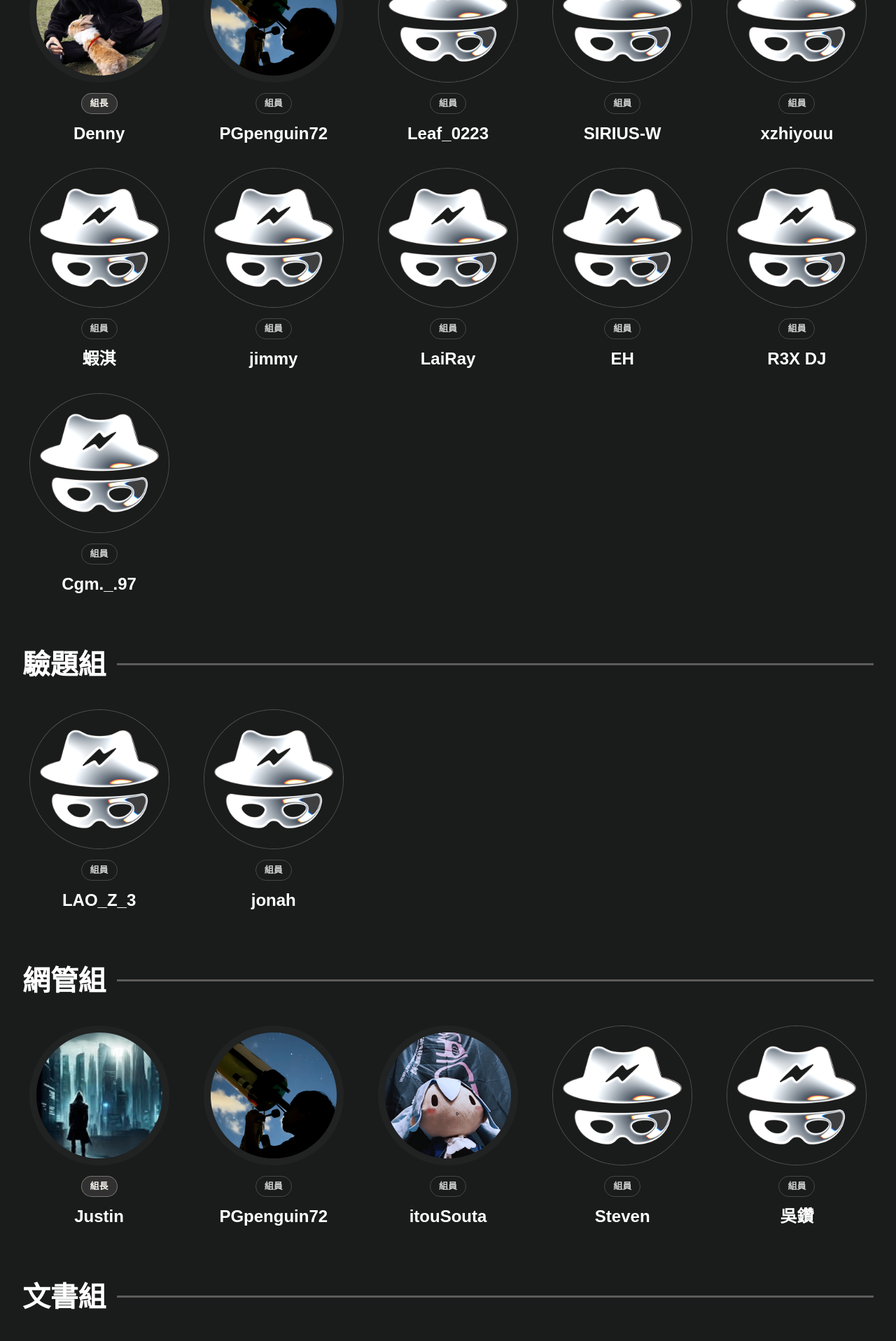
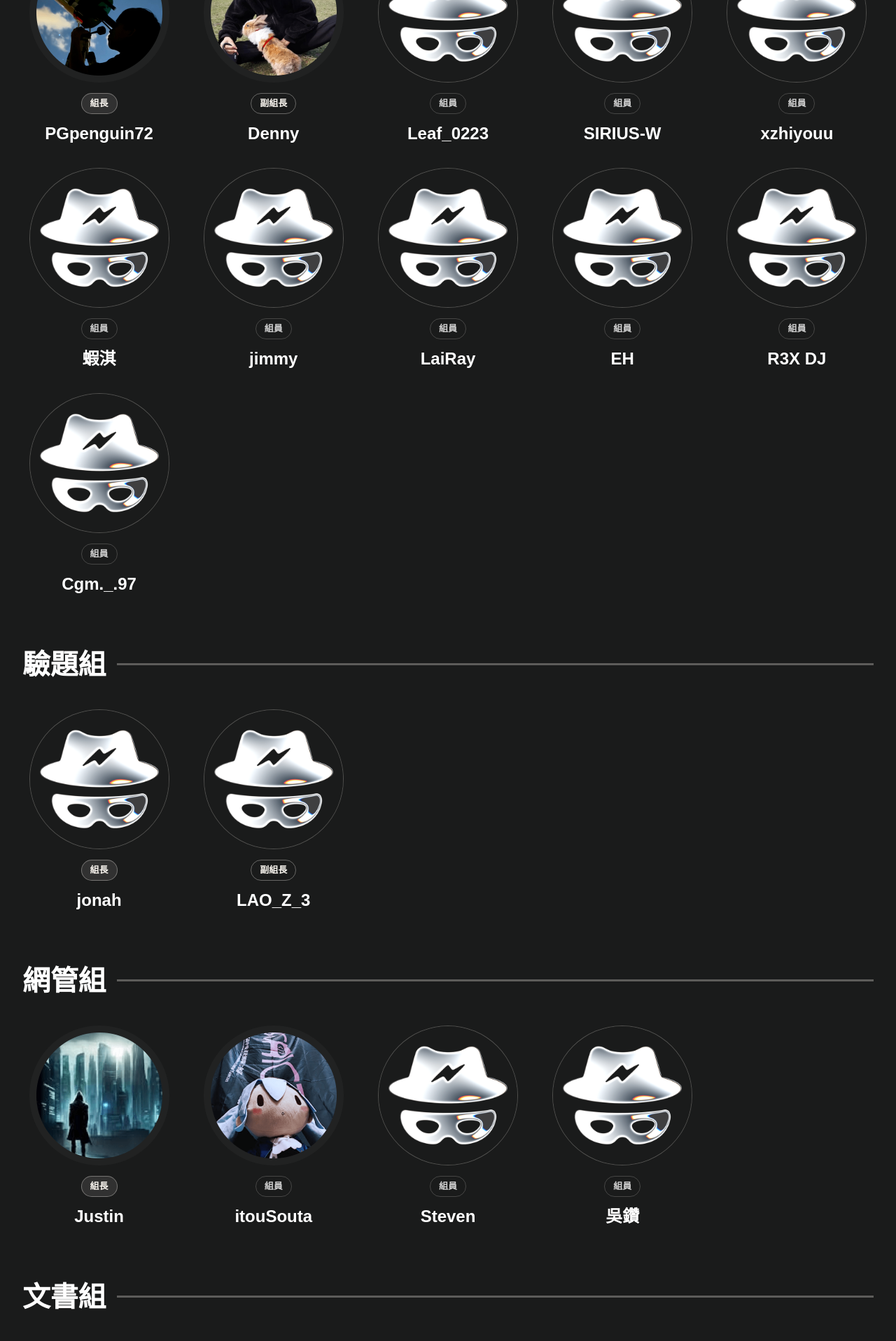
Before and after one commit to itousouta15/thjcc-website, a Next.js app: page /team in a window 1280 px wide. Shown: the part 1180-3097 px from the top of the page at 70% size. Built offline with nearby package versions, Linux system fonts and the light colour scheme; a web font is replaced by a local one.

Commit message:
fix: 更新團隊成員的角色與裝飾，新增 Jonah 團隊成員圖片

```diff
--- a/src/data/team.ts
+++ b/src/data/team.ts
@@ -35,7 +35,7 @@ export type TeamMember = {
   socialLinks?: TeamSocialLink[];
   /** Include this member in the homepage's featured team. */
   featured?: boolean;
-  decoration?: "left" | "right" | "denny" | "justin" | "twcat";
+  decoration?: "left" | "right" | "jonah" | "justin" | "twcat";
   largeRole?: boolean;
 };
 
@@ -45,8 +45,7 @@ export const teamMembers: TeamMember[] = [
     id: "pgpenguin72", name: "PGpenguin72", image: "/images/team-pgpenguin72.webp",
     group: "coordination", position: "lead", featured: true, decoration: "left",
     additionalRoles: [
-      { group: "challenges", position: "member" },
-      { group: "infrastructure", position: "member" },
+      { group: "challenges", position: "lead" },
     ],
     bio: ["咕咕嘎嘎，是一隻企鵝喔，然後還是個資安小白，但莫名其妙當了總召…?"],
     socialLinks: [
@@ -57,7 +56,7 @@ export const teamMembers: TeamMember[] = [
   },
   {
     id: "denny", name: "Denny", image: "/images/team-denny.webp",
-    group: "challenges", position: "lead", featured: true, decoration: "denny",
+    group: "challenges", position: "deputy",
     bio: ["嗨，我是剛學資安沒多久的小白，請多多指教：）"],
     socialLinks: [
       { label: "Website", href: "https://denny.li" },
@@ -132,11 +131,11 @@ export const teamMembers: TeamMember[] = [
   },
   {
     id: "lao-z-3", name: "LAO_Z_3", image: null,
-    group: "testing", position: "member",
+    group: "testing", position: "deputy",
   },
   {
-    id: "jonah", name: "jonah", image: null,
-    group: "testing", position: "member",
+    id: "jonah", name: "jonah", image: null, featured: true, decoration: "jonah",
+    group: "testing", position: "lead",
   },
   {
     id: "steven", name: "Steven", image: null,
```
Also changed, not shown: public/images/team-jonah.webp (added).
